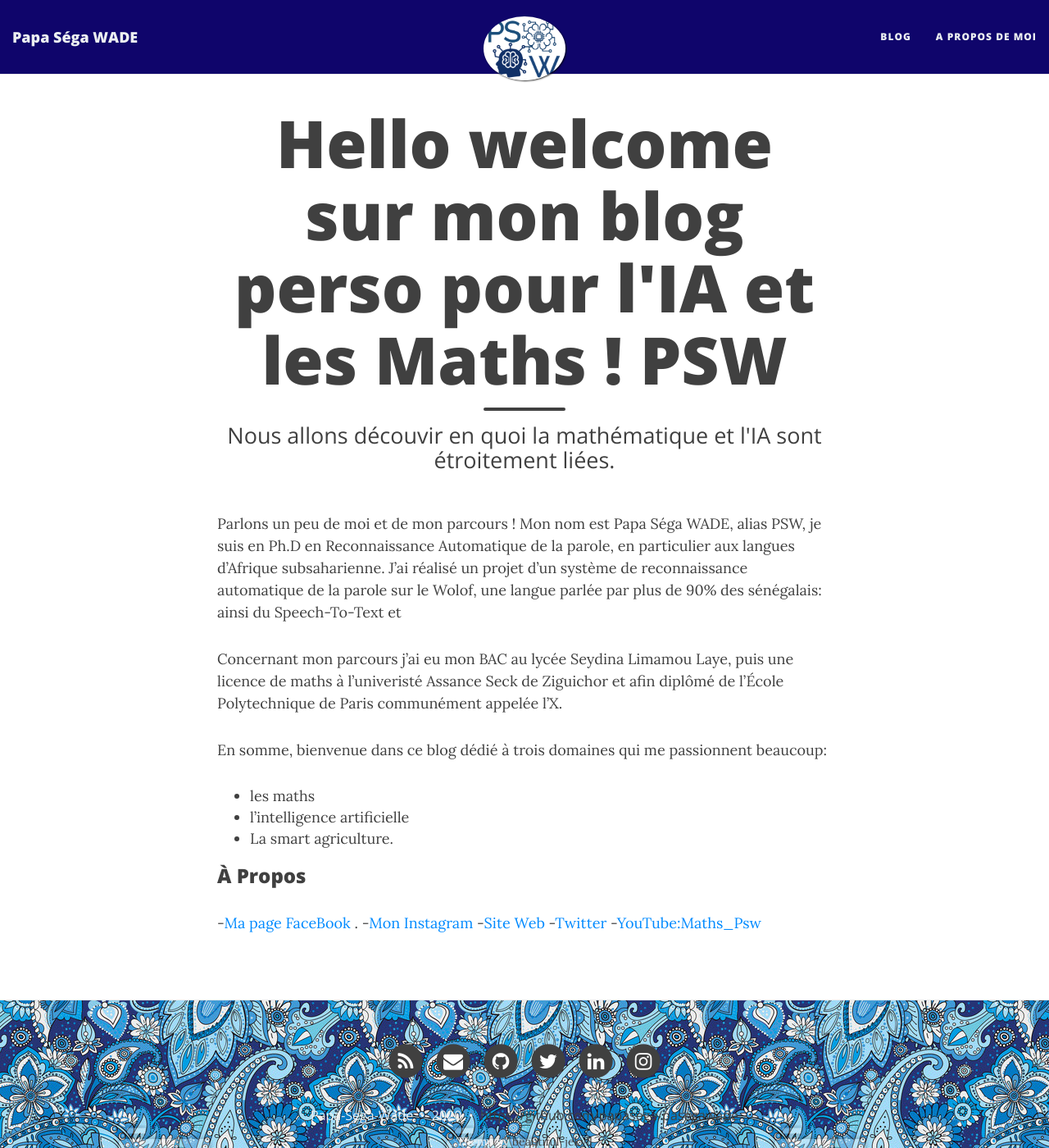
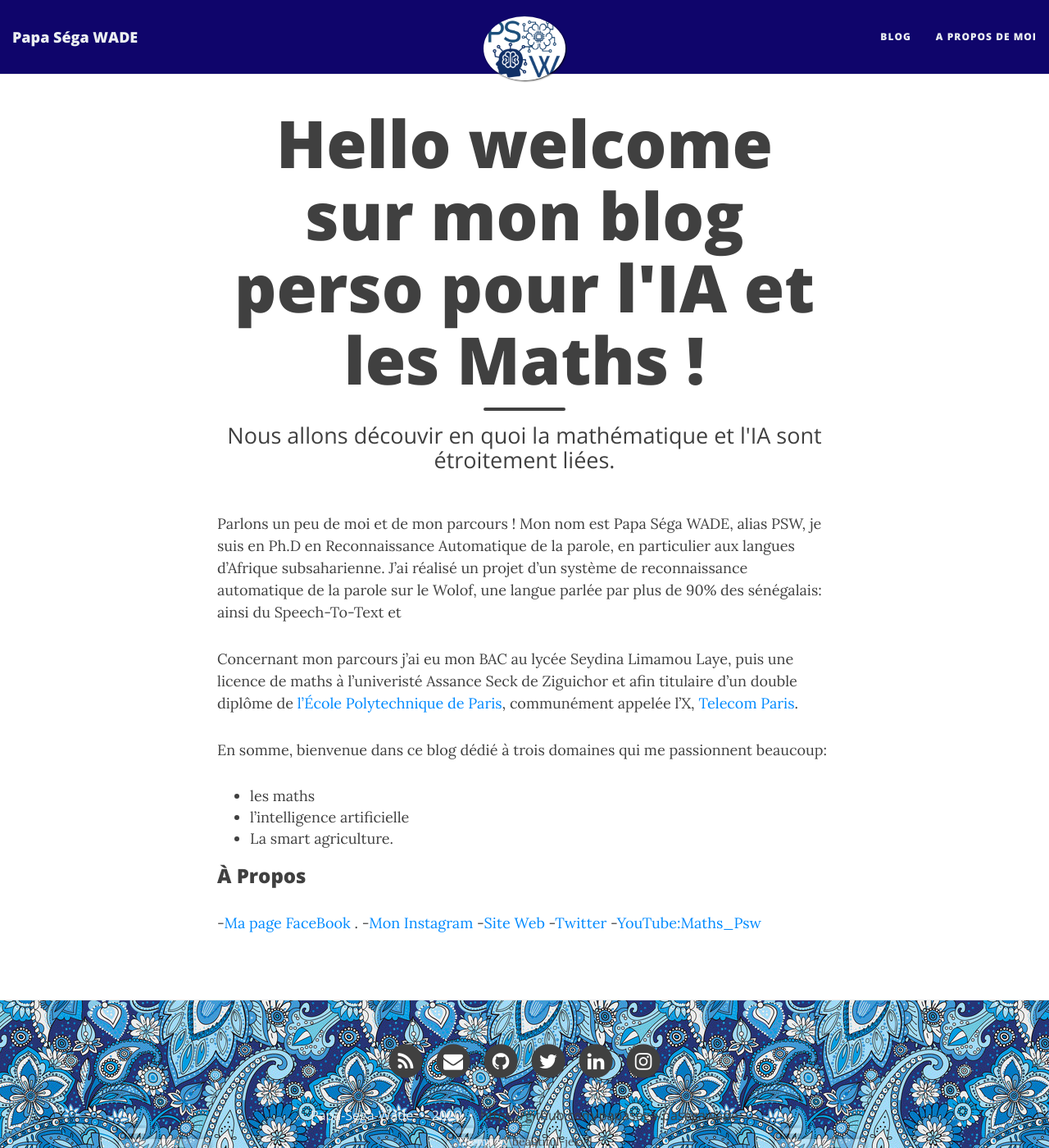
Before and after one commit to papasega/papasega.github.io, a Jekyll site: the page built from aboutme.md, in a window 1280 px wide and 1400 px high. Shown: the whole window at 82% size. Built offline with Jekyll 4.4.1, drawn with Linux system fonts in a browser that asks for light colours; nearby versions of some CDN libraries.

Commit message:
Update aboutme.md

```diff
--- a/aboutme.md
+++ b/aboutme.md
@@ -1,6 +1,6 @@
 ---
 layout: page
-title: Hello welcome sur mon blog perso pour l'IA et les Maths ! PSW
+title: Hello welcome sur mon blog perso pour l'IA et les Maths !
 #bigimg: img/me-1-darker.png
 subtitle: Nous allons découvir en quoi la mathématique et l'IA sont étroitement liées.
 googlefonts: ["Montserrat"]
@@ -9,7 +9,7 @@ Parlons un peu de moi et de mon parcours !
 Mon nom est Papa Séga WADE, alias PSW, je suis en Ph.D en Reconnaissance Automatique de la parole, en particulier aux langues d'Afrique subsaharienne.
 J'ai réalisé un projet d'un système de reconnaissance automatique de la parole sur le Wolof, une langue parlée par plus de 90% des sénégalais: ainsi du Speech-To-Text et
 
-Concernant mon parcours j'ai eu mon BAC au lycée Seydina Limamou Laye, puis une licence de maths à l'univeristé Assance Seck de Ziguichor et afin diplômé de l'École Polytechnique de Paris communément appelée l'X.
+Concernant mon parcours j'ai eu mon BAC au lycée Seydina Limamou Laye, puis une licence de maths à l'univeristé Assance Seck de Ziguichor et afin titulaire d'un double diplôme de [l'École Polytechnique de Paris](https://www.polytechnique.edu/), communément appelée l'X, [Telecom Paris](https://www.telecom-paris.fr/).
 
  En somme, bienvenue dans ce blog dédié à trois domaines qui me passionnent beaucoup:
 - les maths
```
